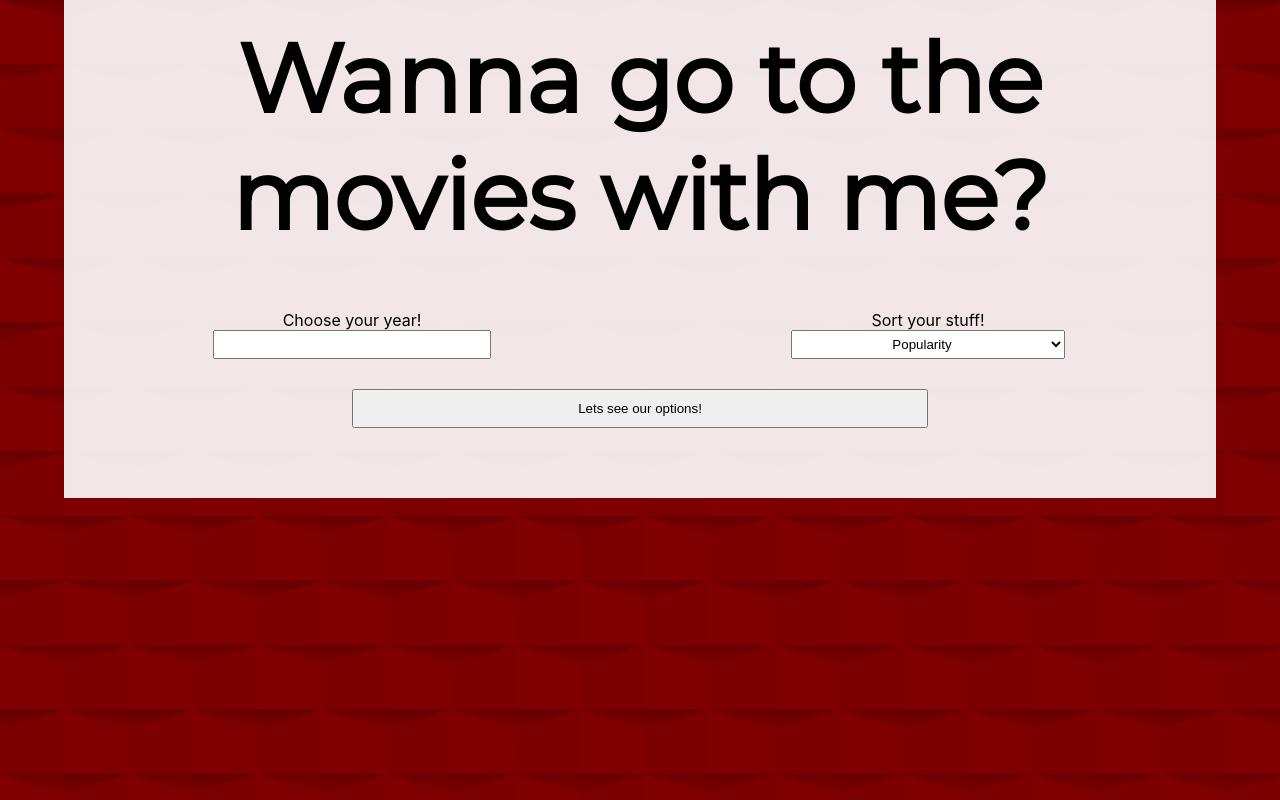
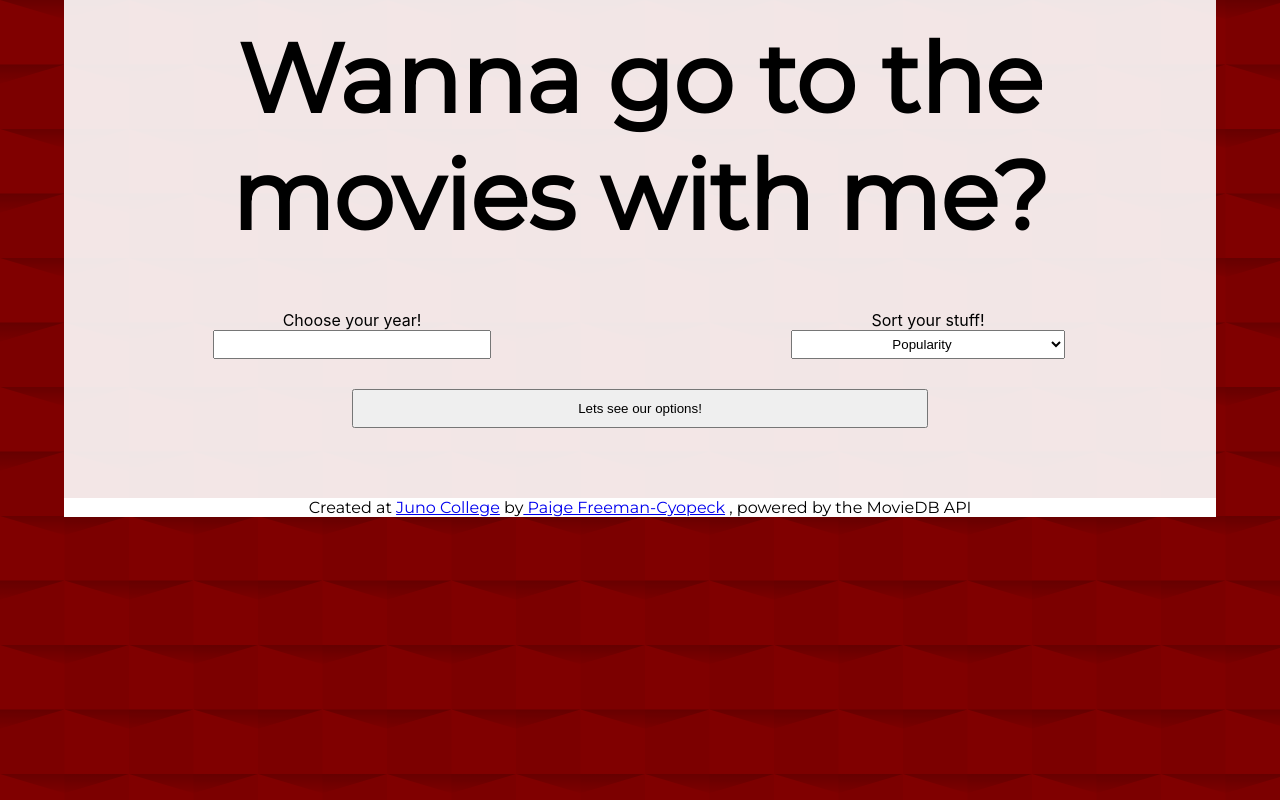
Before and after one commit to pfreemanc/get-those-movies, a React (Create React App) app: page / in a window 1280 px wide. Built offline with nearby package versions, Linux system fonts and the light colour scheme.

Commit message:
final commit, small changes. comments

```diff
--- a/src/App.css
+++ b/src/App.css
@@ -35,6 +35,37 @@ h1 {
   background: rgba(255,255,255, 0.9);
   font-family: 'Montserrat', sans-serif;
   font-size: 6rem;
+}
+form {
+  display: grid;
+  grid-template-columns: 1fr 1fr;
+  justify-content: center;
+  align-content: center;
+  padding: 50px 0;
+  background: rgba(255,255,255, 0.9);
+}
+
+form input,
+form select {
+  width: 50%;
+  padding: 5px 0;
+  text-align: center;
+  margin: 0 auto;
+}
+
+form button {
+  grid-column: span 2;
+  width: 50%;
+  margin: 20px auto;
+  padding: 10px 0;
+}
+
+fieldset {
+  display: flex;
+  flex-direction: column;
+  justify-content: center;
+  align-items: center;
+  border: none;
 }
 
 .movies {
@@ -97,37 +128,11 @@ img {
   object-fit: cover;
 }
 
-form {
-  display: grid;
-  grid-template-columns: 1fr 1fr;
-  justify-content: center;
-  align-content: center;
-  padding: 50px 0;
-  background: rgba(255,255,255, 0.9);
+footer {
+  background: white;
 }
 
-form input,
-form select {
-  width: 50%;
-  padding: 5px 0;
-  text-align: center;
-  margin: 0 auto;
-}
 
-form button {
-  grid-column: span 2;
-  width: 50%;
-  margin: 20px auto;
-  padding: 10px 0;
-}
-
-fieldset {
-  display: flex;
-  flex-direction: column;
-  justify-content: center;
-  align-items: center;
-  border: none;
-}
 
 
 @media (max-width: 1170px) {
--- a/src/App.js
+++ b/src/App.js
@@ -3,7 +3,6 @@ import './App.css';
 import axios from 'axios';
 import Form from './Form.js'
 import Movies from './Movies.js'
-import swal from 'sweetalert';
 
 class App extends Component{
 
@@ -32,11 +31,9 @@ class App extends Component{
         primary_release_year: yearChoice,
       },
     }).then((result) => {
-      const pageAmount = result.data.total_pages;
       const movies = result.data.results;
       this.setState({
         movies,
-        pageAmount,
       });
     });
   }
@@ -46,10 +43,15 @@ class App extends Component{
       <div className="App wrapper">
         <h1>Wanna go to the movies with me?</h1>
         <Form handleClick={this.handleClick} />
-        {this.state.buttonTriggered ?
-        (<Movies movies={this.state.movies} getPosters={this.getPosters} />)
-        : null
-        }
+        {this.state.buttonTriggered ? (
+          <Movies movies={this.state.movies} getPosters={this.getPosters} />
+        ) : null}
+        <footer>
+          <p>
+            Created at <a href="https://junocollege.com/">Juno College</a> by
+            <a href="https://www.paigelongname.com/"> Paige Freeman-Cyopeck</a> , powered by the MovieDB API
+          </p>
+        </footer>
       </div>
     );
   }
--- a/src/MovieDetails.js
+++ b/src/MovieDetails.js
@@ -12,6 +12,7 @@ class Details extends Component {
     }
   }
 
+  // making another API call in order to get the movie details for the specific movie, more info returned this way
   componentDidMount() {
     axios.get(`https://api.themoviedb.org/3/movie/${this.props.movieId}`, {
       params: {
@@ -29,6 +30,7 @@ class Details extends Component {
 
     })
   }
+
   render() {
     return(
       <div className="movieDetails">
--- a/src/Movies.js
+++ b/src/Movies.js
@@ -1,4 +1,3 @@
-import Axios from "axios";
 import React, { Component } from "react";
 import Posters from "./MoviePoster";
 import Details from "./MovieDetails"
@@ -17,6 +16,7 @@ class Movies extends Component {
     return (
       <div className="movies">
         <h2>Your Movie Choices Are....</h2>
+        {/* Mapping through the movies array to get the id's, then passing that as a prop to the moviedetails class */}
         {movies.map((movie) => {
           return (
             <div key={movie.id}>
```
